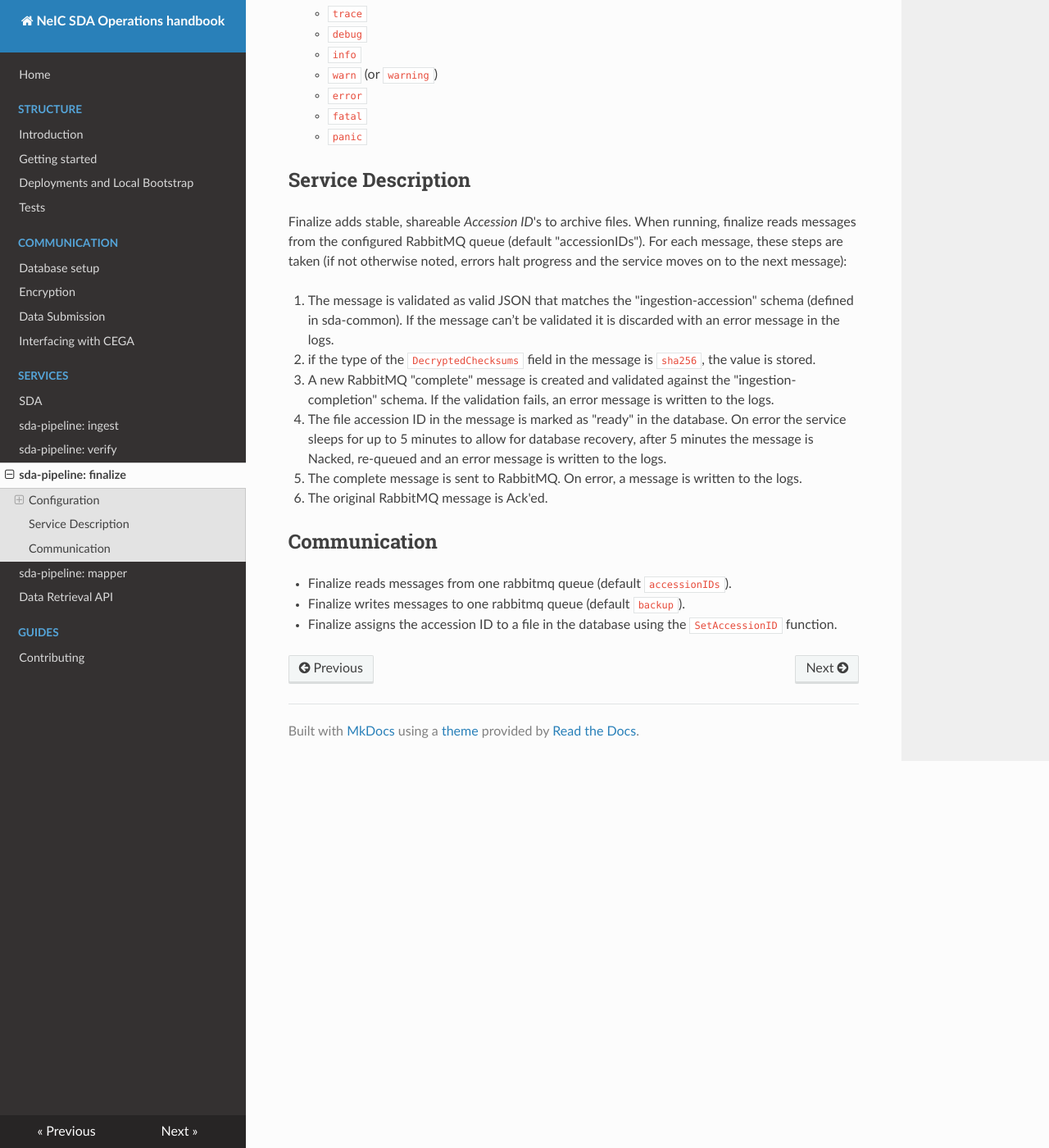
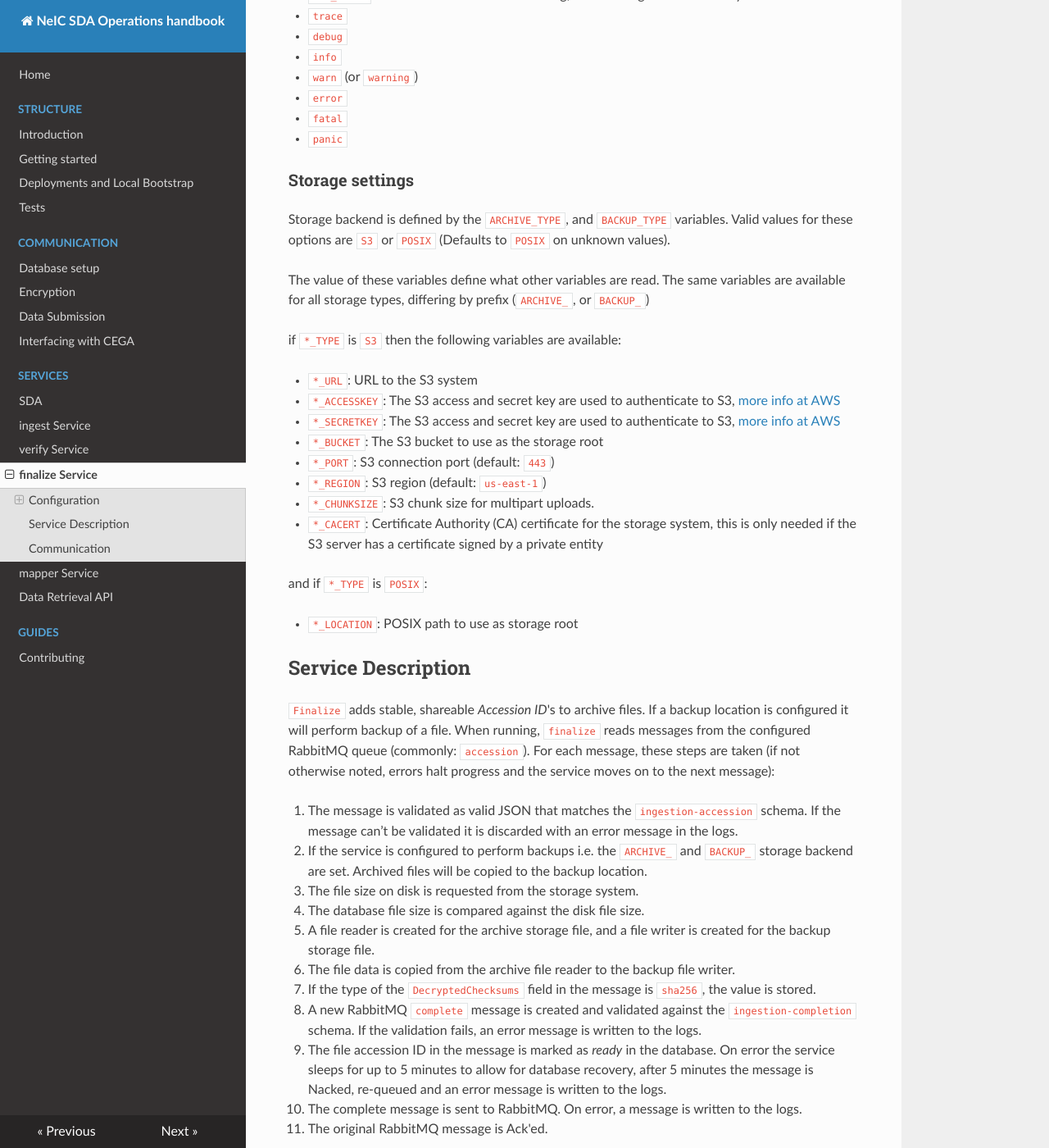
Before and after one commit to neicnordic/neic-sda, an MkDocs documentation site: the page built from docs/services/finalize.md, in a window 1280 px wide and 1400 px high, scrolled down 1623 px. Shown: the whole window at 82% size. Built offline with MkDocs 1.6.1, drawn with Linux system fonts in a browser that asks for light colours; nearby versions of some CDN libraries; some of the changed text lies outside the part shown.

Commit message:
Update from neicnordic/sensitive-data-archive at 06:45 on 2023-11-16

````diff
--- a/docs/services/finalize.md
+++ b/docs/services/finalize.md
@@ -1,20 +1,23 @@
-# sda-pipeline: finalize
+# finalize Service
 
 Handles the so-called _Accession ID (stable ID)_ to filename mappings from Central EGA.
-
+At the same time the service fulfills the replication requirement of having distinct backup copies.
+For more information see [Federated EGA Node Operations v2](https://ega-archive.org/assets/files/EGA-Node-Operations-v2.pdf) document.
 
 ## Configuration
 
-There are a number of options that can be set for the finalize service.
+There are a number of options that can be set for the `finalize` service.
 These settings can be set by mounting a yaml-file at `/config.yaml` with settings.
+ex.
 
-ex.
 ```yaml
 log:
   level: "debug"
   format: "json"
 ```
+
 They may also be set using environment variables like:
+
 ```bash
 export LOG_LEVEL="debug"
 export LOG_FORMAT="json"
@@ -22,93 +25,100 @@
 
 ### RabbitMQ broker settings
 
-These settings control how finalize connects to the RabbitMQ message broker.
+These settings control how `finalize` connects to the RabbitMQ message broker.
 
- - `BROKER_HOST`: hostname of the rabbitmq server
+- `BROKER_HOST`: hostname of the RabbitMQ server
+- `BROKER_PORT`: RabbitMQ broker port (commonly: `5671` with TLS and `5672` without)
+- `BROKER_QUEUE`: message queue to read messages from (commonly: `accession`)
+- `BROKER_ROUTINGKEY`: Routing key for publishing messages (commonly: `completed`)
+- `BROKER_USER`: username to connect to RabbitMQ
+- `BROKER_PASSWORD`: password to connect to RabbitMQ
+- `BROKER_PREFETCHCOUNT`: Number of messages to pull from the message server at the time (default to `2`)
 
- - `BROKER_PORT`: rabbitmq broker port (commonly `5671` with TLS and `5672` without)
+### PostgreSQL Database settings
 
- - `BROKER_QUEUE`: message queue to read messages from (commonly `accessionIDs`)
+- `DB_HOST`: hostname for the postgresql database
+- `DB_PORT`: database port (commonly: `5432`)
+- `DB_USER`: username for the database
+- `DB_PASSWORD`: password for the database
+- `DB_DATABASE`: database name
+- `DB_SSLMODE`: The TLS encryption policy to use for database connections, valid options are:
+  - `disable`
+  - `allow`
+  - `prefer`
+  - `require`
+  - `verify-ca`
+  - `verify-full`
 
- - `BROKER_ROUTINGKEY`: message queue to write success messages to (commonly `backup`)
+  More information is available
+  [in the postgresql documentation](https://www.postgresql.org/docs/current/libpq-ssl.html#LIBPQ-SSL-PROTECTION)
 
- - `BROKER_USER`: username to connect to rabbitmq
+  Note that if `DB_SSLMODE` is set to anything but `disable`, then `DB_CACERT` needs to be set,
+  and if set to `verify-full`, then `DB_CLIENTCERT`, and `DB_CLIENTKEY` must also be set.
 
- - `BROKER_PASSWORD`: password to connect to rabbitmq
+- `DB_CLIENTKEY`: key-file for the database client certificate
+- `DB_CLIENTCERT`: database client certificate file
+- `DB_CACERT`: Certificate Authority (CA) certificate for the database to use
 
- - `BROKER_PREFETCHCOUNT`: Number of messages to pull from the message server at the time (default to 2)
+### Logging settings
 
-### PostgreSQL Database settings:
+- `LOG_FORMAT` can be set to `json` to get logs in JSON format. All other values result in text logging.
+- `LOG_LEVEL` can be set to one of the following, in increasing order of severity:
+  - `trace`
+  - `debug`
+  - `info`
+  - `warn` (or `warning`)
+  - `error`
+  - `fatal`
+  - `panic`
 
- - `DB_HOST`: hostname for the postgresql database
+### Storage settings
 
- - `DB_PORT`: database port (commonly 5432)
+Storage backend is defined by the `ARCHIVE_TYPE`, and `BACKUP_TYPE` variables.
+Valid values for these options are `S3` or `POSIX`
+(Defaults to `POSIX` on unknown values).
 
- - `DB_USER`: username for the database
+The value of these variables define what other variables are read.
+The same variables are available for all storage types, differing by prefix (`ARCHIVE_`, or `BACKUP_`)
 
- - `DB_PASSWORD`: password for the database
+if `*_TYPE` is `S3` then the following variables are available:
 
- - `DB_DATABASE`: database name
+- `*_URL`: URL to the S3 system
+- `*_ACCESSKEY`: The S3 access and secret key are used to authenticate to S3,
+[more info at AWS](https://docs.aws.amazon.com/general/latest/gr/aws-sec-cred-types.html#access-keys-and-secret-access-keys)
+- `*_SECRETKEY`: The S3 access and secret key are used to authenticate to S3,
+[more info at AWS](https://docs.aws.amazon.com/general/latest/gr/aws-sec-cred-types.html#access-keys-and-secret-access-keys)
+- `*_BUCKET`: The S3 bucket to use as the storage root
+- `*_PORT`: S3 connection port (default: `443`)
+- `*_REGION`: S3 region (default: `us-east-1`)
+- `*_CHUNKSIZE`: S3 chunk size for multipart uploads.
+- `*_CACERT`: Certificate Authority (CA) certificate for the storage system, this is only needed if the S3 server has a certificate signed by a private entity
 
- - `DB_SSLMODE`: The TLS encryption policy to use for database connections.
-   Valid options are:
-    - `disable`
-    - `allow`
-    - `prefer`
-    - `require`
-    - `verify-ca`
-    - `verify-full`
+and if `*_TYPE` is `POSIX`:
 
-   More information is available
-   [in the postgresql documentation](https://www.postgresql.org/docs/current/libpq-ssl.html#LIBPQ-SSL-PROTECTION)
-
-   Note that if `DB_SSLMODE` is set to anything but `disable`, then `DB_CACERT` needs to be set,
-   and if set to `verify-full`, then `DB_CLIENTCERT`, and `DB_CLIENTKEY` must also be set
-
- - `DB_CLIENTKEY`: key-file for the database client certificate
-
- - `DB_CLIENTCERT`: database client certificate file
-
- - `DB_CACERT`: Certificate Authority (CA) certificate for the database to use
-
-### Logging settings:
-
- - `LOG_FORMAT` can be set to “json” to get logs in json format.
-   All other values result in text logging
-
- - `LOG_LEVEL` can be set to one of the following, in increasing order of severity:
-    - `trace`
-    - `debug`
-    - `info`
-    - `warn` (or `warning`)
-    - `error`
-    - `fatal`
-    - `panic`
+- `*_LOCATION`: POSIX path to use as storage root
 
 ## Service Description
-Finalize adds stable, shareable _Accession ID_'s to archive files.
-When running, finalize reads messages from the configured RabbitMQ queue (default "accessionIDs").
+
+`Finalize` adds stable, shareable _Accession ID_'s to archive files.
+If a backup location is configured it will perform backup of a file.
+When running, `finalize` reads messages from the configured RabbitMQ queue (commonly: `accession`).
 For each message, these steps are taken (if not otherwise noted, errors halt progress and the service moves on to the next message):
 
-1. The message is validated as valid JSON that matches the "ingestion-accession" schema (defined in sda-common).
-If the message can’t be validated it is discarded with an error message in the logs.
-
-1. if the type of the `DecryptedChecksums` field in the message is `sha256`, the value is stored.
-
-1. A new RabbitMQ "complete" message is created and validated against the "ingestion-completion" schema.
-If the validation fails, an error message is written to the logs.
-
-1. The file accession ID in the message is marked as "ready" in the database.
-On error the service sleeps for up to 5 minutes to allow for database recovery, after 5 minutes the message is Nacked, re-queued and an error message is written to the logs.
-
-1. The complete message is sent to RabbitMQ. On error, a message is written to the logs.
-
-1. The original RabbitMQ message is Ack'ed.
+1. The message is validated as valid JSON that matches the `ingestion-accession` schema. If the message can’t be validated it is discarded with an error message in the logs.
+2. If the service is configured to perform backups i.e. the `ARCHIVE_` and `BACKUP_` storage backend are set. Archived files will be copied to the backup location.
+   1. The file size on disk is requested from the storage system.
+   2. The database file size is compared against the disk file size.
+   3. A file reader is created for the archive storage file, and a file writer is created for the backup storage file.
+3. The file data is copied from the archive file reader to the backup file writer.
+4. If the type of the `DecryptedChecksums` field in the message is `sha256`, the value is stored.
+5. A new RabbitMQ `complete` message is created and validated against the `ingestion-completion` schema. If the validation fails, an error message is written to the logs.
+6. The file accession ID in the message is marked as *ready* in the database. On error the service sleeps for up to 5 minutes to allow for database recovery, after 5 minutes the message is Nacked, re-queued and an error message is written to the logs.
+7. The complete message is sent to RabbitMQ. On error, a message is written to the logs.
+8. The original RabbitMQ message is Ack'ed.
 
 ## Communication
 
- - Finalize reads messages from one rabbitmq queue (default `accessionIDs`).
-
- - Finalize writes messages to one rabbitmq queue (default `backup`).
-
- - Finalize assigns the accession ID to a file in the database using the `SetAccessionID` function.
+- `Finalize` reads messages from one RabbitMQ queue (commonly: `accession`).
+- `Finalize` publishes messages with one routing key  (commonly: `completed`).
+- `Finalize` assigns the accession ID to a file in the database using the `SetAccessionID` function.
````
Also changed, not shown: docs/services/ingest.md (+58 -88 lines), docs/services/intercept.md (+31 -78 lines), docs/services/mapper.md (+72 -62 lines), docs/services/sda.md (added, +21 -0 lines), docs/services/verify.md (+78 -104 lines).
